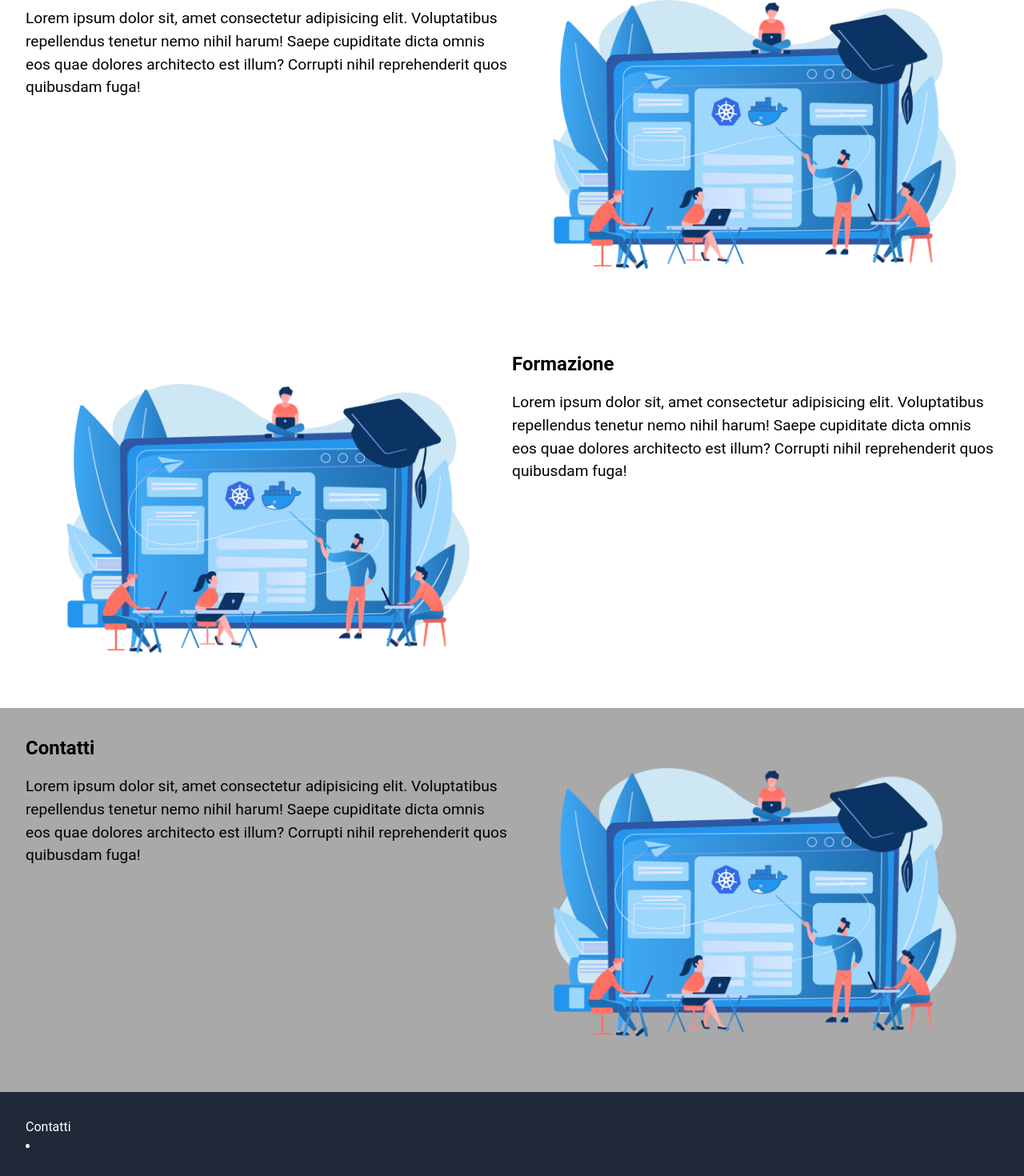
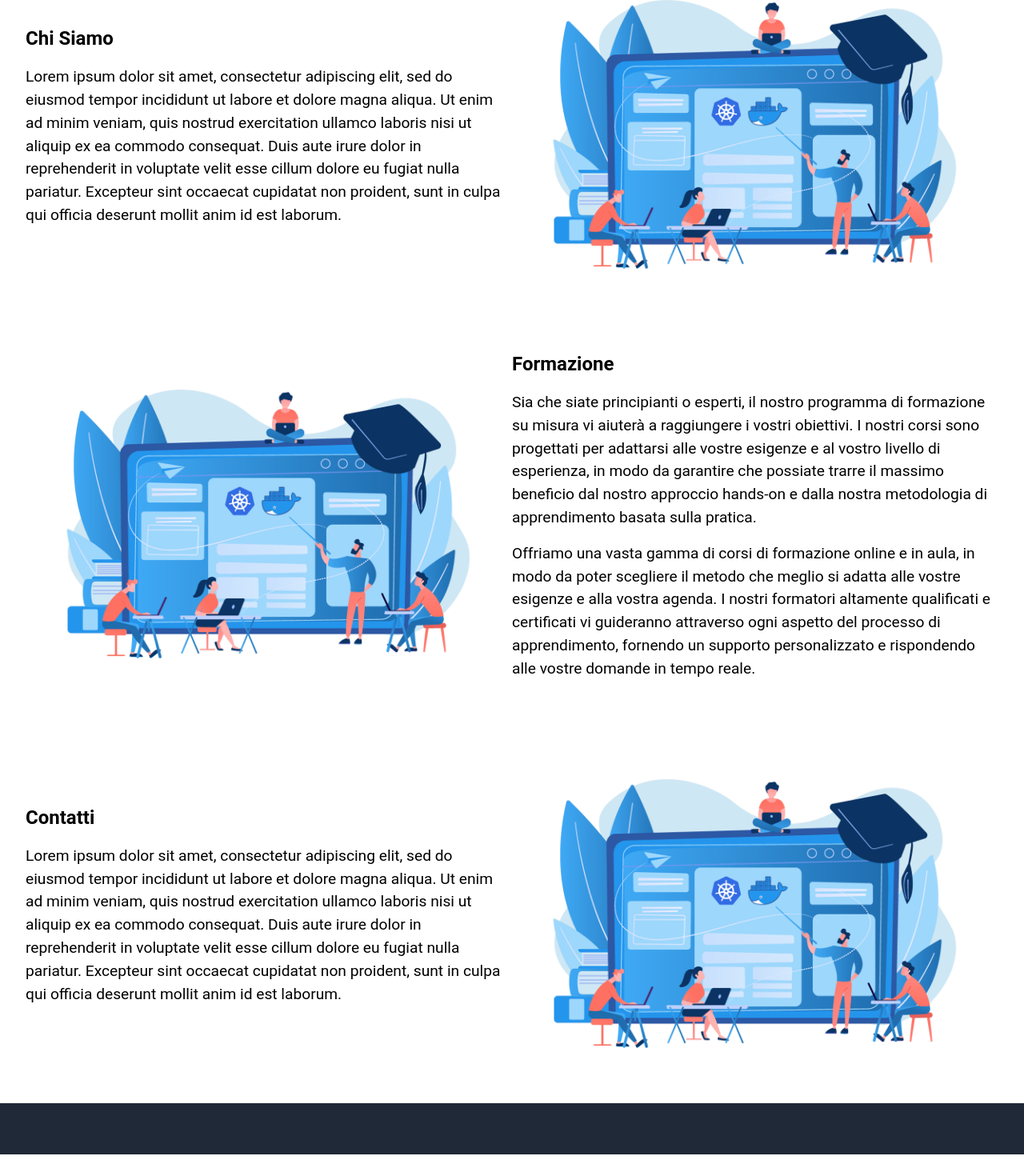
Before and after one commit to TylerDurden230/koiia, a Next.js app: page / in a window 1280 px wide. Shown: the part 939-2409 px from the top of the page at 80% size. After the commit the page ends 2382 px from the top, so only its background shows below. Built offline with nearby package versions, Linux system fonts and the light colour scheme.

Commit message:
Sections Adjustment

```diff
--- a/components/Footer.tsx
+++ b/components/Footer.tsx
@@ -1,18 +1,12 @@
-import React from 'react'
+import React from "react";
 
-const Footer = () => {
+type Props = {
+  colums?: number;
+  children: React.ReactNode;
+};
+const Footer = ({ colums, children }: Props) => {
   return (
-    <footer className='bg-gray-800 w-full'>
-        <div>
-
-        </div>
-        <div>
-            <h4>Contatti</h4>
-            <li></li>
-        </div>
-
-    </footer>
-  )
-}
-
-export default Footer
+    <footer className={`bg-gray-800 w-full grid-${colums}`}>{children}</footer>
+  );
+};
+export default Footer;
--- a/components/Section.tsx
+++ b/components/Section.tsx
@@ -8,21 +8,27 @@ type Props = {
   backgroundColor?: string;
 };
 
-const Section = ({ title, image, children, backgroundColor, rightImg }: Props) => {
+const Section = ({
+  title,
+  image,
+  children,
+  backgroundColor,
+  rightImg,
+}: Props) => {
   return (
     <section id={title} style={{ backgroundColor: `${backgroundColor}` }}>
-      {image && !rightImg  && (
+      {image && !rightImg && (
         <div>
-          <img src={image} alt=""/>
+          <img src={image} alt="" />
         </div>
       )}
-      <div>
+      <div className="p1">
         <h2>{title}</h2>
         {children}
       </div>
       {image && rightImg && (
         <div>
-          <img src={image} alt=""/>
+          <img src={image} alt="" />
         </div>
       )}
     </section>
--- a/pages/index.tsx
+++ b/pages/index.tsx
@@ -14,45 +14,66 @@ export default function Home() {
       <main className={`flex flex-col items-center${inter.className}`}>
         <Cover image={"/koiia-home-img.png"} title={"KOIIA"}>
           <p>
-            Lorem ipsum dolor sit, amet consectetur adipisicing elit.
-            Accusantium temporibus nostrum animi quia aperiam quibusdam
-            reprehenderit ratione, ducimus laudantium nobis, asperiores id
-            incidunt. Dolorem, quibusdam recusandae tempora accusamus culpa
-            ducimus!
+            Azienda leader nella formazione informatica sul cloud. Siamo qui per
+            aiutarvi a sviluppare le vostre competenze, offrendovi corsi di alta qualità sui principali
+            strumenti e tecnologie del settore, come Kubernetes, Docker,
+            Terraform e molto altro ancora.
           </p>
         </Cover>
-        <Section title={"Chi Siamo"} image={"/koiia-home-img.png"} rightImg={true}>
+        <Section
+          title={"Chi Siamo"}
+          image={"/koiia-home-img.png"}
+          rightImg={true}
+        >
           <p>
-            Lorem ipsum dolor sit, amet consectetur adipisicing elit.
-            Voluptatibus repellendus tenetur nemo nihil harum! Saepe cupiditate
-            dicta omnis eos quae dolores architecto est illum? Corrupti nihil
-            reprehenderit quos quibusdam fuga!
+            Lorem ipsum dolor sit amet, consectetur adipiscing elit, sed do
+            eiusmod tempor incididunt ut labore et dolore magna aliqua. Ut enim
+            ad minim veniam, quis nostrud exercitation ullamco laboris nisi ut
+            aliquip ex ea commodo consequat. Duis aute irure dolor in
+            reprehenderit in voluptate velit esse cillum dolore eu fugiat nulla
+            pariatur. Excepteur sint occaecat cupidatat non proident, sunt in
+            culpa qui officia deserunt mollit anim id est laborum.
           </p>
         </Section>
         <Section title={"Formazione"} image={"/koiia-home-img.png"}>
           <p>
-            Lorem ipsum dolor sit, amet consectetur adipisicing elit.
-            Voluptatibus repellendus tenetur nemo nihil harum! Saepe cupiditate
-            dicta omnis eos quae dolores architecto est illum? Corrupti nihil
-            reprehenderit quos quibusdam fuga!
+            Sia che siate principianti o esperti, il nostro programma di
+            formazione su misura vi aiuterà a raggiungere i vostri obiettivi. I
+            nostri corsi sono progettati per adattarsi alle vostre esigenze e al
+            vostro livello di esperienza, in modo da garantire che possiate
+            trarre il massimo beneficio dal nostro approccio hands-on e dalla
+            nostra metodologia di apprendimento basata sulla pratica.
+          </p>
+          <p>
+            Offriamo una vasta gamma di corsi di formazione online e in aula, in
+            modo da poter scegliere il metodo che meglio si adatta alle vostre
+            esigenze e alla vostra agenda. I nostri formatori altamente
+            qualificati e certificati vi guideranno attraverso ogni aspetto del
+            processo di apprendimento, fornendo un supporto personalizzato e
+            rispondendo alle vostre domande in tempo reale.
           </p>
         </Section>
-        <Section title={"Contatti"} image={"/koiia-home-img.png"} backgroundColor="darkgrey" rightImg={true}>
+        <Section
+          title={"Contatti"}
+          image={"/koiia-home-img.png"}
+          rightImg={true}
+        >
           <div>
-
+            <p>
+              Lorem ipsum dolor sit amet, consectetur adipiscing elit, sed do
+              eiusmod tempor incididunt ut labore et dolore magna aliqua. Ut
+              enim ad minim veniam, quis nostrud exercitation ullamco laboris
+              nisi ut aliquip ex ea commodo consequat. Duis aute irure dolor in
+              reprehenderit in voluptate velit esse cillum dolore eu fugiat
+              nulla pariatur. Excepteur sint occaecat cupidatat non proident,
+              sunt in culpa qui officia deserunt mollit anim id est laborum.
+            </p>
           </div>
-          <div>
-          <p>
-            Lorem ipsum dolor sit, amet consectetur adipisicing elit.
-            Voluptatibus repellendus tenetur nemo nihil harum! Saepe cupiditate
-            dicta omnis eos quae dolores architecto est illum? Corrupti nihil
-            reprehenderit quos quibusdam fuga!
-          </p>
-          </div>
-
         </Section>
       </main>
-      <Footer />
+      <Footer>
+
+      </Footer>
     </>
   );
 }
--- a/styles/globals.css
+++ b/styles/globals.css
@@ -34,6 +34,8 @@ body {
 
 section {
   display: grid;
+  justify-content: center;
+  align-items: center;
   padding: 2rem;
   grid-template-columns: repeat(auto-fit, minmax(300px, 1fr));
 }
@@ -51,6 +53,8 @@ section img {
 }
 
 footer {
+  display: grid;
+  grid-template-columns: 1fr 1fr 1fr;
   color: #fff;
   position: relative;
   bottom: 0;
@@ -69,6 +73,9 @@ h2 {
   margin-bottom: 1rem;
 }
 
+/* Generic Styles */
+
+
 .cover {
   display: flex;
   justify-content: flex-start;
@@ -81,6 +88,12 @@ h2 {
     grey,
     rgba(var(--background-start-rgb), 0.8),
   );
+}
+
+.grid-4 {
+  display: grid;
+  grid-template-columns: repeat(4, 1fr);
+  grid-gap: 1rem;
 }
 
 .cover p {
```
